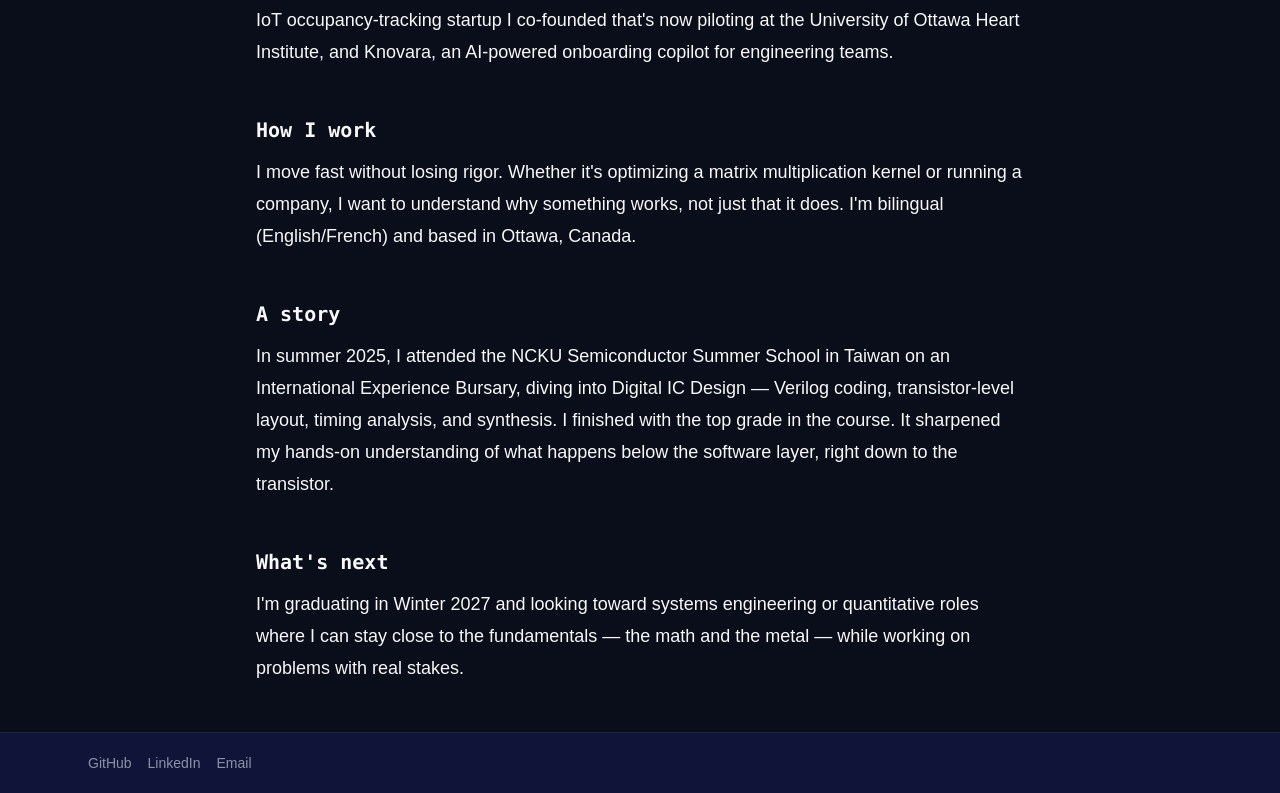
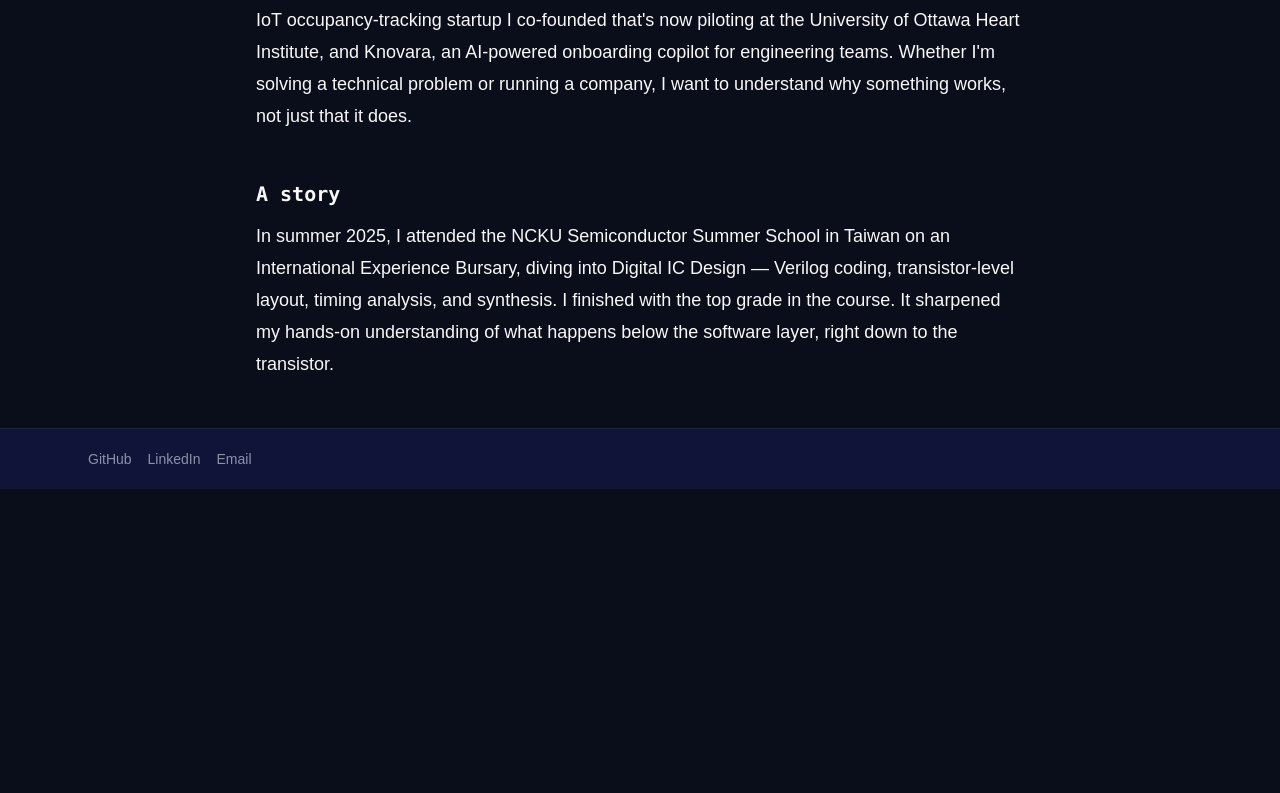
Before and after one commit to Zachary-Levesque/Portfolio, a Next.js app: page /about in a window 1280 px wide. Shown: the part 1185-1978 px from the top of the page. After the commit the page ends 1674 px from the top, so only its background shows below. Built offline with nearby package versions, Linux system fonts and the light colour scheme.

Commit message:
Update page.tsx

```diff
--- a/app/about/page.tsx
+++ b/app/about/page.tsx
@@ -6,19 +6,11 @@ export default function AboutPage() {
     },
     {
       title: "What I do now",
-      body: "I'm currently a Systems Verification Engineer at Ranovus, working across hardware and firmware boundaries on optical communication systems. Alongside that, I'm building Seets, an IoT occupancy-tracking startup I co-founded that's now piloting at the University of Ottawa Heart Institute, and Knovara, an AI-powered onboarding copilot for engineering teams."
-    },
-    {
-      title: "How I work",
-      body: "I move fast without losing rigor. Whether it's optimizing a matrix multiplication kernel or running a company, I want to understand why something works, not just that it does. I'm bilingual (English/French) and based in Ottawa, Canada."
+      body: "I'm currently a Systems Verification Engineer at Ranovus, working across hardware and firmware boundaries on optical communication systems. Alongside that, I'm building Seets, an IoT occupancy-tracking startup I co-founded that's now piloting at the University of Ottawa Heart Institute, and Knovara, an AI-powered onboarding copilot for engineering teams. Whether I'm solving a technical problem or running a company, I want to understand why something works, not just that it does."
     },
     {
       title: "A story",
       body: "In summer 2025, I attended the NCKU Semiconductor Summer School in Taiwan on an International Experience Bursary, diving into Digital IC Design — Verilog coding, transistor-level layout, timing analysis, and synthesis. I finished with the top grade in the course. It sharpened my hands-on understanding of what happens below the software layer, right down to the transistor."
-    },
-    {
-      title: "What's next",
-      body: "I'm graduating in Winter 2027 and looking toward systems engineering or quantitative roles where I can stay close to the fundamentals — the math and the metal — while working on problems with real stakes."
     }
   ];
 
```
